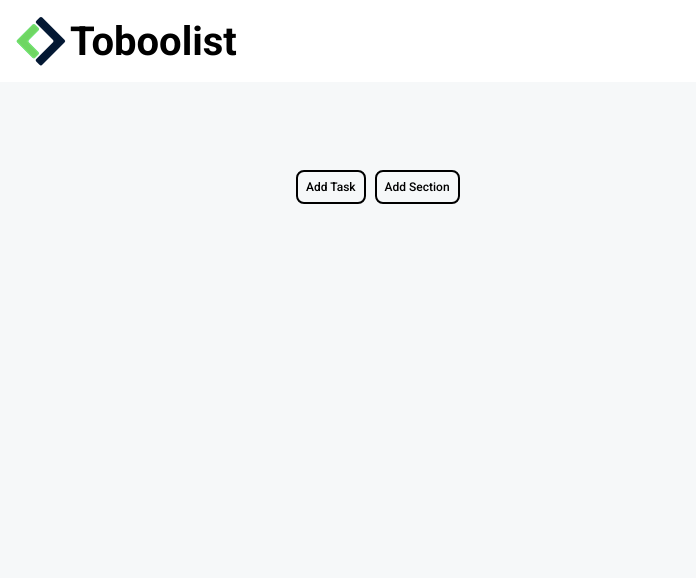
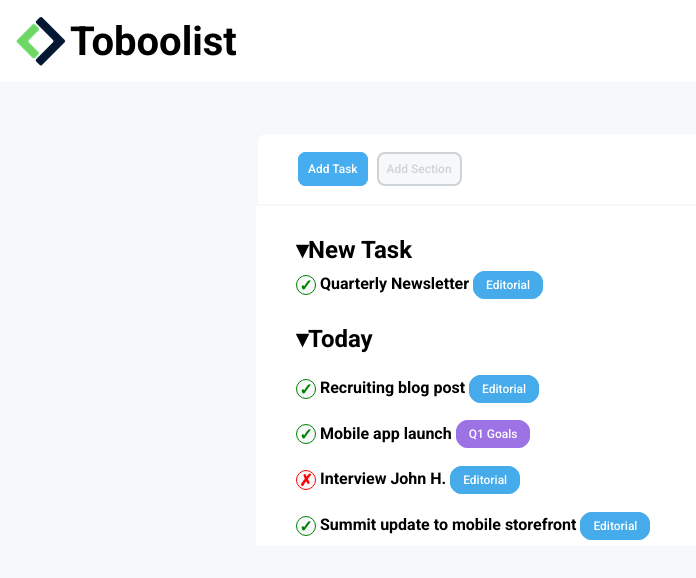
Before and after one commit to Montesi-Yuri/html-css-toboolist, a plain HTML site: page index.html in a window 1280 px wide. Shown: the whole page, without its empty margins (0-696 px from the left). Drawn offline with Linux system fonts and the light colour scheme.

Commit message:
Completato new tasks

```diff
--- a/css/style.css
+++ b/css/style.css
@@ -41,7 +41,7 @@ header{
 
 .button-section{
     border: 2px solid #F6F8F9;
-    border-radius: 0px 10px;
+    border-radius: 10px 10px 0px 0px;
 }
 
 .add-button{
@@ -69,13 +69,14 @@ header{
 
 
 /* New task section */
-main>section{
+section{
     width: 60%;
     margin: auto;
     padding-left: 40px;
-    padding-top: 20px;
-    padding-bottom: 20px;
+    background-color: white;
 }
+
+/* Colored Tags */
 
 .editorial-tag{
     border: solid 1px #45ABEA;
@@ -86,6 +87,48 @@ main>section{
     padding: 6px 12px;
     vertical-align: middle;
 }
+
+.Q1-goals-tag{
+    border: solid 1px #9C72E4;
+    background-color: #9C72E4;
+    color: white;
+    font-size: 12px;
+    border-radius: 12px;
+    padding: 6px 12px;
+    vertical-align: middle;
+}
+
+.recruiting-tag{
+    border: solid 1px #64C0A9;
+    background-color: #64C0A9;
+    color: white;
+    font-size: 12px;
+    border-radius: 12px;
+    padding: 6px 12px;
+    vertical-align: middle;
+}
+
+.mobile-tag{
+    border: solid 1px #F29E33;
+    background-color: #F29E33;
+    color: white;
+    font-size: 12px;
+    border-radius: 12px;
+    padding: 6px 12px;
+    vertical-align: middle;
+}
+
+.website-tag{
+    border: solid 1px #D863A1;
+    background-color: #D863A1;
+    color: white;
+    font-size: 12px;
+    border-radius: 12px;
+    padding: 6px 12px;
+    vertical-align: middle;
+}
+
+/* Green check and Red cross */
 
 .green-check{
     border: solid 1px green;
@@ -98,3 +141,30 @@ main>section{
     text-align: center;
     line-height: 20px;
 }
+
+.red-cross{
+    border: solid 1px red;
+    border-radius: 50%;
+    color: red;
+    vertical-align: middle;
+    display: inline-block;
+    width: 20px;
+    height: 20px;
+    text-align: center;
+    line-height: 20px;
+}
+
+/* Miscellaneous */
+
+.title-padding{
+    padding-top: 30px;
+    padding-bottom: 10px;
+}
+.row-padding{
+    padding-bottom: 10px;
+    padding-top: 15px;
+}
+
+h4{
+    display: inline-block;
+}
--- a/index.html
+++ b/index.html
@@ -29,20 +29,85 @@
         <main>
 
             <!-- Add buttons -->
-            <section>
+            <section class="button-section white-background">
 
-                <span class="add-button task-button">Add Task</span>
-                <span class="add-button section-button">Add Section</span>
+                <span class="add-button add-task-button">Add Task</span>
+                <span class="add-button add-section-button">Add Section</span>
 
             </section>
 
             <!-- New task -->
-            <section>
+            <section class="white-background section-border">
+
+                <h2 class="white-background title-padding">&#9662;New Task</h2>
+
+                <h4 class="white-background">
+                    <span class="green-check">
+                        &check;
+                    </span>
+                    Quarterly Newsletter
+                </h4>
+
+                <span class="editorial-tag">Editorial</span>
 
             </section>
 
             <!-- Today -->
             <section>
+
+                <h2 class="white-background title-padding">&#9662;Today</h2>
+
+                <!-- Recruiting blog post -->
+
+                <div class="white-background">
+
+                    <h4 class="white-background row-padding">
+                        <span class="green-check">
+                            &check;
+                        </span>
+                        Recruiting blog post
+                    </h4>
+                    <span class="editorial-tag">Editorial</span>
+
+                </div>
+                <!-- Mobile app launch -->
+
+                <div class="white-background">
+                    <h4 class="white-background row-padding">
+                        <span class="green-check">
+                            &check;
+                        </span>
+                        Mobile app launch
+                    </h4>
+                    <span class="Q1-goals-tag">Q1 Goals</span>
+
+                </div>
+
+                <!-- Interview John H. -->
+
+                <div class="white-background">
+                    <h4 class="white-background row-padding">
+                        <span class="red-cross">
+                            &cross;
+                        </span>
+                        Interview John H.
+                    </h4>
+                    <span class="editorial-tag">Editorial</span>
+
+                </div>
+
+                <!-- Summit update to mobile storefront -->
+
+                <div class="white-background">
+                    <h4 class="white-background row-padding">
+                        <span class="green-check">
+                            &check;
+                        </span>
+                        Summit update to mobile storefront
+                    </h4>
+                    <span class="editorial-tag">Editorial</span>
+
+                </div>
 
             </section>
 
@@ -51,7 +116,6 @@
 
             </section>
 
-            </div>
 
         </main>
 
```
